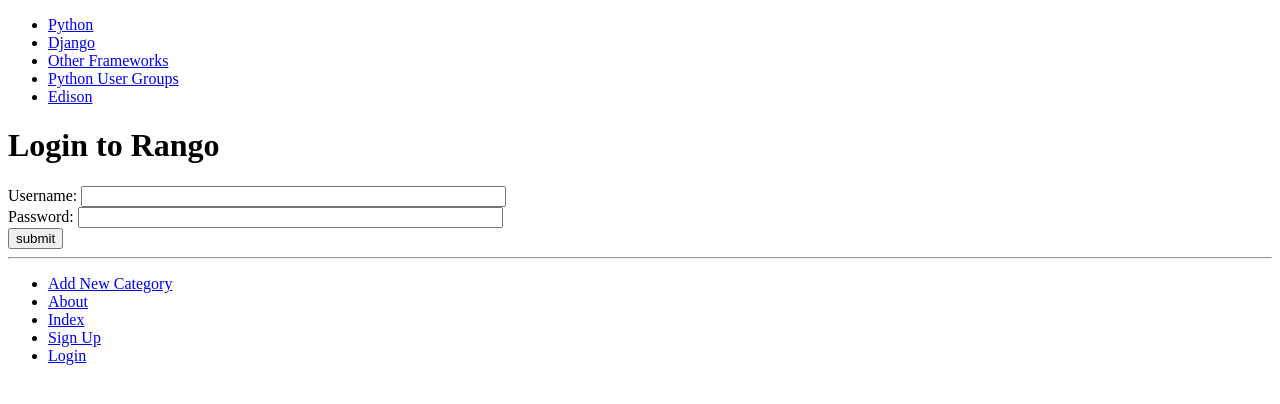
After one commit to edisonmbli/tango_with_django, a Django app: page /rango/login/ in a window 1280 px wide. The commit adds this page. Shown: the top 404 px of the page. Run offline with Django 3.2, Linux system fonts and the light colour scheme; data comes from the database, SQL or seed files in the repository; both versions use the stored data as it was after the commit.

Commit message:
chapter 9 login

```diff
--- a/rango/urls.py
+++ b/rango/urls.py
@@ -11,4 +11,5 @@ urlpatterns = [
     re_path(r'^category/(?P<category_name_slug>[\w\-]+)/add_page/$',
             views.add_page, name='add_page'),
     path('register/', views.register, name='register'),
+    path('login/', views.user_login, name='login'),
 ]
--- a/rango/views.py
+++ b/rango/views.py
@@ -4,6 +4,9 @@ from django.http import HttpResponse
 from rango.models import Category, Page, UserProfile
 from rango.forms import CategoryForm, PageForm, UserForm, UserProfileForm
 from django.contrib.auth.models import User
+from django.contrib.auth import authenticate, login
+from django.http import HttpResponseRedirect, HttpResponse
+from django.urls import reverse
 
 # Index
 
@@ -109,3 +112,24 @@ def register(request):
         profile_form = UserProfileForm()
 
     return render(request, 'rango/register.html', {'user_form': user_form, 'profile_form': profile_form, 'registered': registered})
+
+
+# User Login
+def user_login(request):
+    if request.method == 'POST':
+        username = request.POST.get('username')
+        password = request.POST.get('password')
+
+        user = authenticate(username=username, password=password)
+
+        if user:
+            if user.is_active:
+                login(request, user)
+                return HttpResponseRedirect(reverse('index'))
+            else:
+                return HttpResponse("Your Rango account is disabled.")
+        else:
+            print("Invalid login details: {0}, {1}".format(username, password))
+            return HttpResponse("Invalid login detials supplied.")
+    else:
+        return render(request, 'rango/login.html', {})
--- a/templates/rango/base.html
+++ b/templates/rango/base.html
@@ -30,7 +30,8 @@
             <li><a href="{% url 'add_category' %}">Add New Category</a></li>
             <li><a href="{% url 'about' %}">About</a></li>
             <li><a href="{% url 'index' %}">Index</a></li>
-            <l-><a href="{% url 'register' %}">Sign Up</a></l->
+            <li><a href="{% url 'register' %}">Sign Up</a></li>
+            <li><a href="{% url 'login' %}">Login</a></li>
         </ul>
     </div>
 </body>
--- /dev/null
+++ b/templates/rango/login.html
@@ -0,0 +1,18 @@
+{% extends 'rango/base.html' %}
+{% load staticfiles %}
+
+{% block title_block %}
+	Login
+{% endblock %}
+
+{% block body_block %}
+	<h1>Login to Rango</h1>
+	<form id="login_form" method="post" action="{% url 'login' %}">
+		{% csrf_token %}
+		Username: <input type="text" name="username" value="" size="50">
+		<br>
+		Password: <input type="password" name="password" value="" size="50" >
+		<br>
+		<input type="submit" value="submit">
+	</form>
+{% endblock %}
```
Also changed, not shown: templates/rango/index.html (+6 -1 lines), db.sqlite3.
